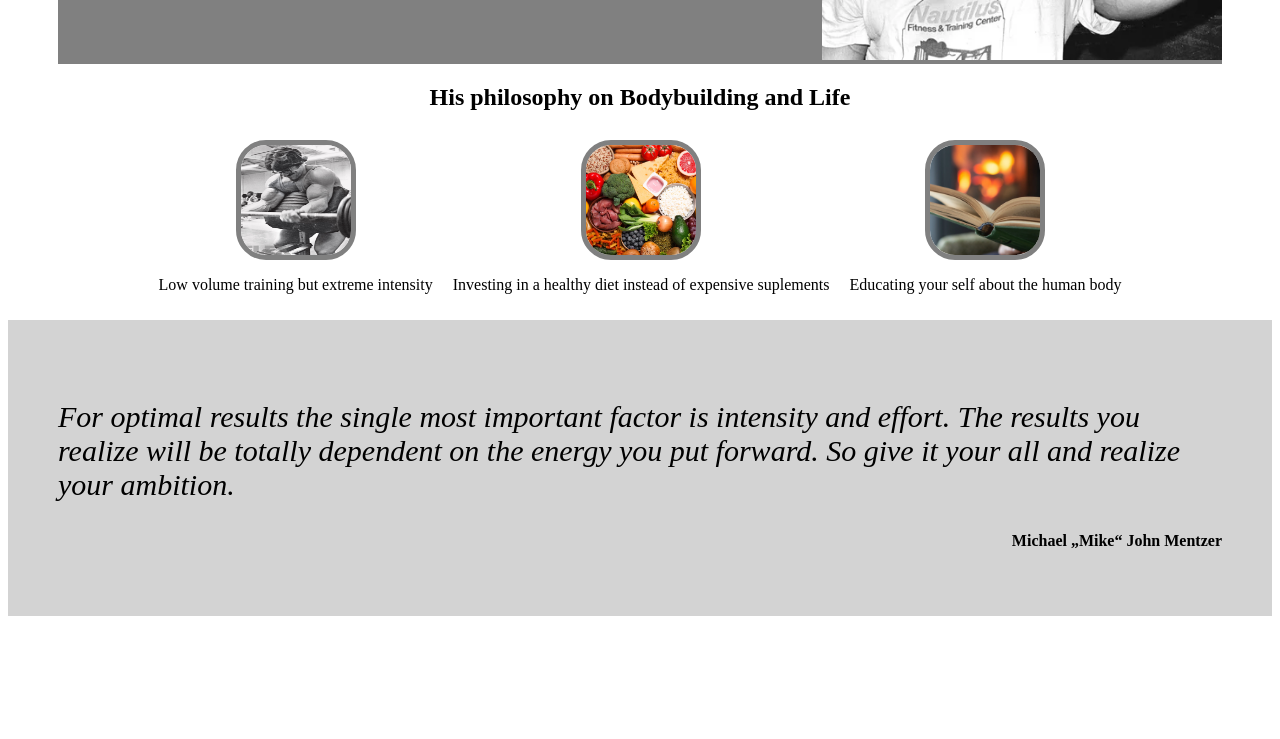
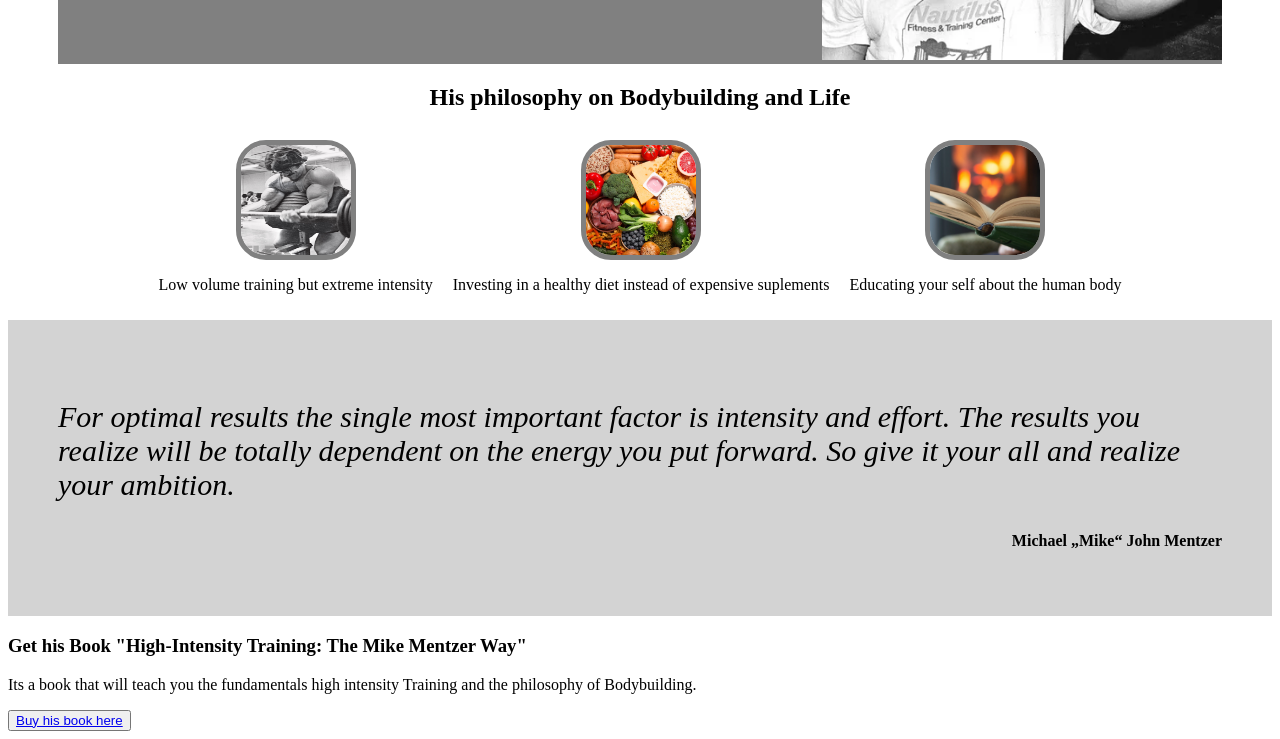
Before and after one commit to donttouchmylancable/landing_page, a plain HTML site: page index.html in a window 1280 px wide. Shown: the part 271-1010 px from the top of the page. Before the commit the page ends 895 px from the top, so only its background shows below. Drawn offline with Linux system fonts and the light colour scheme.

Commit message:
added notification without style

```diff
--- a/index.html
+++ b/index.html
@@ -56,6 +56,18 @@
                 <p>
                 <p class="author">Michael „Mike“ John Mentzer</p>
             </div>
+            <div class="notfication">
+                <div class="inner_box">
+                    <div class="text">
+                        <h3>Get his Book "High-Intensity Training: The Mike Mentzer Way"</h3>
+                        <p>Its a book that will teach you the fundamentals high intensity Training and
+                             the philosophy of Bodybuilding.</p>
+                    </div>
+                    <button><a href="https://www.amazon.de/High-Intensity-Training-Mike-Mentzer-Way/dp/0071383301">
+                        Buy his book here
+                    </a></button>
+                </div>
+            </div>
         </div>
     </body>
 </html>
```
